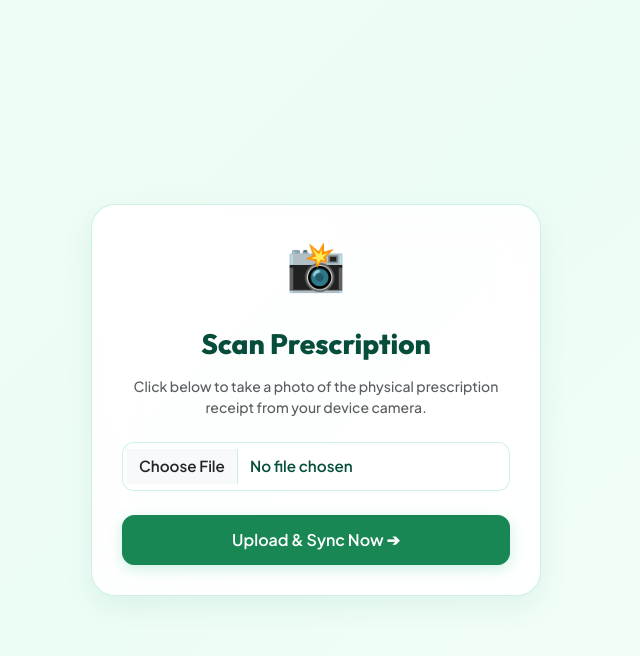
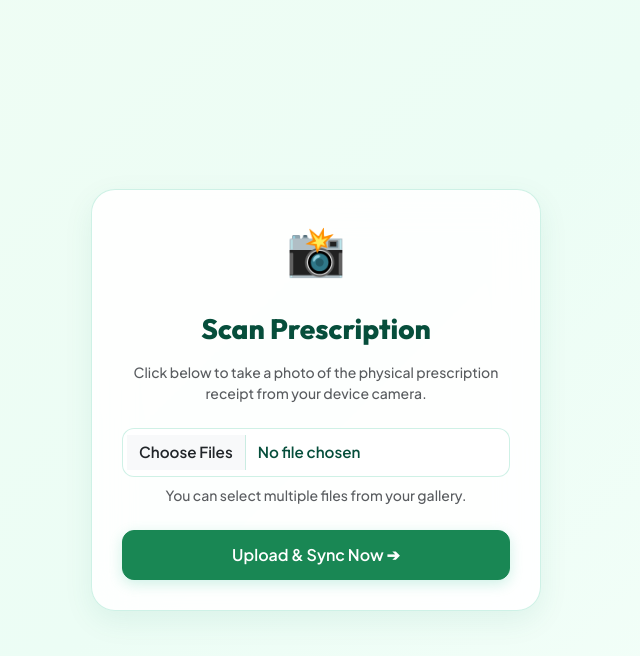
Before and after one commit to Shivamdadhich/CareConnect, a Flask app: page /mobile/prescription/upload/1 in a window 1280 px wide. Shown: the top 656 px of the page, without its empty margins (324-964 px from the left). Run offline with Flask 3, Linux system fonts and the light colour scheme; some libraries are stand-ins or nearby versions.

Commit message:
feat: Add multiple images upload support for prescription receipts

```diff
--- a/app.py
+++ b/app.py
@@ -351,24 +351,40 @@ def save_history():
     scan_token = request.form.get("scan_token")
     visit_date = datetime.today().strftime("%Y-%m-%d")
 
-    file_name = None
-    file_data = None
+    cur = mysql.connection.cursor(MySQLdb.cursors.DictCursor)
+    doctor_name = session.get("doctor_name")
 
-    cur = mysql.connection.cursor(MySQLdb.cursors.DictCursor)
+    # Save base history entry
+    cur.execute("""
+        INSERT INTO patient_history (aadhaar, visit_date, diagnosis, prescription, advised_tests, doctor_name, prescription_image, prescription_image_name)
+        VALUES (%s, %s, %s, %s, %s, %s, NULL, NULL)
+    """, (aadhaar, visit_date, diagnosis, prescription, tests, doctor_name))
+    history_id = cur.lastrowid
+
     if scan_token:
-        cur.execute("SELECT file_name, file_data FROM prescription_scan_sessions WHERE token = %s AND status = 'uploaded'", (scan_token,))
-        session_row = cur.fetchone()
-        if session_row:
-            file_name = session_row["file_name"]
-            file_data = session_row["file_data"]
-            # Clean temporary session
+        # Retrieve all uploaded files in this session
+        cur.execute("SELECT file_name, file_data FROM prescription_scan_session_files WHERE token = %s", (scan_token,))
+        session_files = cur.fetchall()
+        if session_files:
+            # Set the first image on legacy column for backward compatibility
+            legacy_name = session_files[0]["file_name"]
+            legacy_data = session_files[0]["file_data"]
+            cur.execute("""
+                UPDATE patient_history
+                SET prescription_image = %s, prescription_image_name = %s
+                WHERE history_id = %s
+            """, (legacy_data, legacy_name, history_id))
+
+            # Store all images in the normalized multi-table
+            for sf in session_files:
+                cur.execute("""
+                    INSERT INTO patient_history_prescriptions (history_id, file_name, file_data)
+                    VALUES (%s, %s, %s)
+                """, (history_id, sf["file_name"], sf["file_data"]))
+
+            # Clear temporary session
             cur.execute("DELETE FROM prescription_scan_sessions WHERE token = %s", (scan_token,))
 
-    doctor_name = session.get("doctor_name")
-    cur.execute("""
-        INSERT INTO patient_history (aadhaar, visit_date, diagnosis, prescription, advised_tests, doctor_name, prescription_image, prescription_image_name)
-        VALUES (%s, %s, %s, %s, %s, %s, %s, %s)
-    """, (aadhaar, visit_date, diagnosis, prescription, tests, doctor_name, file_data, file_name))
     mysql.connection.commit()
     cur.close()
 
@@ -880,37 +896,52 @@ def mobile_upload(token):
 
 @app.route("/api/prescription/upload_mobile/<token>", methods=["POST"])
 def api_upload_mobile(token):
-    file = request.files.get("prescription_file")
-    if not file or file.filename == "":
-        return "<h3>Error: No file uploaded</h3>", 400
-
-    file_name = file.filename
-    file_data = file.read()
+    files = request.files.getlist("prescription_file")
+    if not files or all(f.filename == "" for f in files):
+        return "<h3>Error: No files uploaded</h3>", 400
 
     cur = mysql.connection.cursor()
+    for file in files:
+        if file.filename != "":
+            file_name = file.filename
+            file_data = file.read()
+            cur.execute("""
+                INSERT INTO prescription_scan_session_files (token, file_name, file_data)
+                VALUES (%s, %s, %s)
+            """, (token, file_name, file_data))
+
     cur.execute("""
         UPDATE prescription_scan_sessions
-        SET status = 'uploaded', file_name = %s, file_data = %s
+        SET status = 'uploaded'
         WHERE token = %s
-    """, (file_name, file_data, token))
+    """, (token,))
     mysql.connection.commit()
     cur.close()
 
     return """
         <div style='text-align: center; font-family: sans-serif; padding-top: 50px; color: #047857;'>
             <h2>✓ Successfully Synced!</h2>
-            <p>Prescription has been sent to the doctor's screen. You can close this tab now.</p>
+            <p>All prescription pages have been sent to the doctor's screen. You can close this tab now.</p>
         </div>
     """
 
 @app.route("/api/prescription/check_token/<token>")
 def api_check_token(token):
     cur = mysql.connection.cursor(MySQLdb.cursors.DictCursor)
-    cur.execute("SELECT status, file_name FROM prescription_scan_sessions WHERE token = %s", (token,))
+    cur.execute("SELECT status FROM prescription_scan_sessions WHERE token = %s", (token,))
     session_data = cur.fetchone()
+    if not session_data:
+        cur.close()
+        return {"error": "Token not found"}, 404
+
+    if session_data["status"] == "uploaded":
+        cur.execute("SELECT file_name FROM prescription_scan_session_files WHERE token = %s", (token,))
+        files = cur.fetchall()
+        file_names = [f["file_name"] for f in files]
+        cur.close()
+        return {"status": "uploaded", "file_name": ", ".join(file_names), "count": len(file_names)}
+
     cur.close()
-    if not session_data:
-        return {"error": "Token not found"}, 404
     return session_data
 
 @app.route("/doctor/prescription/raw_image/<int:history_id>")
@@ -926,9 +957,66 @@ def serve_prescription_raw_image(history_id):
         return send_file(BytesIO(data[1]), mimetype=mimetype, as_attachment=False)
     return "Prescription not found", 404
 
+@app.route("/doctor/prescription/multi_raw_image/<int:file_id>")
+def serve_prescription_multi_raw_image(file_id):
+    cur = mysql.connection.cursor()
+    cur.execute("SELECT file_name, file_data FROM patient_history_prescriptions WHERE id = %s", (file_id,))
+    data = cur.fetchone()
+    cur.close()
+    if data and data[1]:
+        mimetype = "image/png"
+        if data[0].lower().endswith(".jpg") or data[0].lower().endswith(".jpeg"):
+            mimetype = "image/jpeg"
+        return send_file(BytesIO(data[1]), mimetype=mimetype, as_attachment=False)
+    return "File not found", 404
+
 @app.route("/doctor/prescription/image/<int:history_id>")
 def serve_prescription_image(history_id):
-    # Returns a styled HTML page to fit the image perfectly within the iframe
+    cur = mysql.connection.cursor(MySQLdb.cursors.DictCursor)
+    cur.execute("SELECT id, file_name FROM patient_history_prescriptions WHERE history_id = %s", (history_id,))
+    files = cur.fetchall()
+    cur.close()
+
+    if not files:
+        # Fallback to single legacy image
+        return f"""
+        <!DOCTYPE html>
+        <html lang="en">
+        <head>
+            <meta charset="UTF-8">
+            <style>
+                html, body {{
+                    margin: 0;
+                    padding: 0;
+                    width: 100%;
+                    height: 100%;
+                    display: flex;
+                    align-items: center;
+                    justify-content: center;
+                    background-color: #0f172a;
+                    overflow: hidden;
+                }}
+                img {{
+                    max-width: 95%;
+                    max-height: 95%;
+                    object-fit: contain;
+                    border-radius: 12px;
+                    box-shadow: 0 10px 25px rgba(0, 0, 0, 0.5);
+                    border: 1px solid rgba(255, 255, 255, 0.1);
+                }}
+            </style>
+        </head>
+        <body>
+            <img src="/doctor/prescription/raw_image/{history_id}" alt="Prescription Receipt">
+        </body>
+        </html>
+        """
+
+    # Render multiple images in a vertically scrollable container
+    img_tags = ""
+    for f in files:
+        img_tags += f'<div class="img-wrapper"><img src="/doctor/prescription/multi_raw_image/{f["id"]}" alt="{f["file_name"]}"></div>\n'
+
     return f"""
     <!DOCTYPE html>
     <html lang="en">
@@ -940,16 +1028,24 @@ def serve_prescription_image(history_id):
                 padding: 0;
                 width: 100%;
                 height: 100%;
+                background-color: #0f172a;
+            }}
+            .gallery-container {{
                 display: flex;
+                flex-direction: column;
                 align-items: center;
-                justify-content: center;
-                background-color: #0f172a;
-                overflow: hidden;
+                gap: 20px;
+                padding: 20px;
+                overflow-y: auto;
+                height: calc(100% - 40px);
+            }}
+            .img-wrapper {{
+                max-width: 95%;
+                text-align: center;
             }}
             img {{
-                max-width: 95%;
-                max-height: 95%;
-                object-fit: contain;
+                max-width: 100%;
+                height: auto;
                 border-radius: 12px;
                 box-shadow: 0 10px 25px rgba(0, 0, 0, 0.5);
                 border: 1px solid rgba(255, 255, 255, 0.1);
@@ -957,7 +1053,9 @@ def serve_prescription_image(history_id):
         </style>
     </head>
     <body>
-        <img src="/doctor/prescription/raw_image/{history_id}" alt="Prescription Receipt">
+        <div class="gallery-container">
+            {img_tags}
+        </div>
     </body>
     </html>
     """
--- a/templates/mobile_upload.html
+++ b/templates/mobile_upload.html
@@ -83,12 +83,12 @@
 
         <form action="/api/prescription/upload_mobile/{{ token }}" method="POST" enctype="multipart/form-data" onsubmit="showLoading()">
             <div class="mb-4">
-                <input type="file" name="prescription_file" id="prescription_file" class="form-control glass-input" accept="image/*" capture="environment" required onchange="previewImage(event)">
+                <input type="file" name="prescription_file" id="prescription_file" class="form-control glass-input" accept="image/*" multiple required onchange="previewImages(event)">
+                <small class="text-muted d-block mt-2">You can select multiple files from your gallery.</small>
             </div>
 
             <div id="previewContainer" class="mb-4" style="display: none;">
-                <p class="data-label text-start mb-2 small fw-bold text-success">Captured Image Preview:</p>
-                <img id="imagePreview" src="#" alt="Captured Image">
+                <p class="data-label text-start mb-2 small fw-bold text-success">Captured Images Preview:</p>
             </div>
 
             <button type="submit" id="submitBtn" class="btn btn-action btn-success w-100 justify-content-center">
@@ -98,16 +98,33 @@
     </div>
 
     <script>
-        function previewImage(event) {
+        function previewImages(event) {
             const input = event.target;
-            if (input.files && input.files[0]) {
-                const reader = new FileReader();
-                reader.onload = function(e) {
-                    const previewImg = document.getElementById('imagePreview');
-                    previewImg.src = e.target.result;
-                    document.getElementById('previewContainer').style.display = 'block';
-                }
-                reader.readAsDataURL(input.files[0]);
+            const container = document.getElementById('previewContainer');
+
+            // Clear any old dynamically added previews
+            const oldPreviews = container.querySelectorAll('.img-preview-item');
+            oldPreviews.forEach(el => el.remove());
+
+            if (input.files && input.files.length > 0) {
+                container.style.display = 'block';
+                Array.from(input.files).forEach(file => {
+                    const reader = new FileReader();
+                    reader.onload = function(e) {
+                        const img = document.createElement('img');
+                        img.src = e.target.result;
+                        img.className = 'img-preview-item mt-2';
+                        img.style.maxWidth = '45%';
+                        img.style.borderRadius = '12px';
+                        img.style.border = '1.5px solid rgba(16, 185, 129, 0.2)';
+                        img.style.height = '100px';
+                        img.style.objectFit = 'cover';
+                        img.style.margin = '4px';
+                        img.style.display = 'inline-block';
+                        container.appendChild(img);
+                    }
+                    reader.readAsDataURL(file);
+                });
             }
         }
 
@@ -116,7 +133,7 @@
             btn.disabled = true;
             btn.innerHTML = `
                 <span class="spinner-border spinner-border-sm" role="status" aria-hidden="true"></span>
-                Syncing image...
+                Syncing images...
             `;
         }
     </script>
```
Also changed, not shown: schema.sql (+16 -0 lines).
